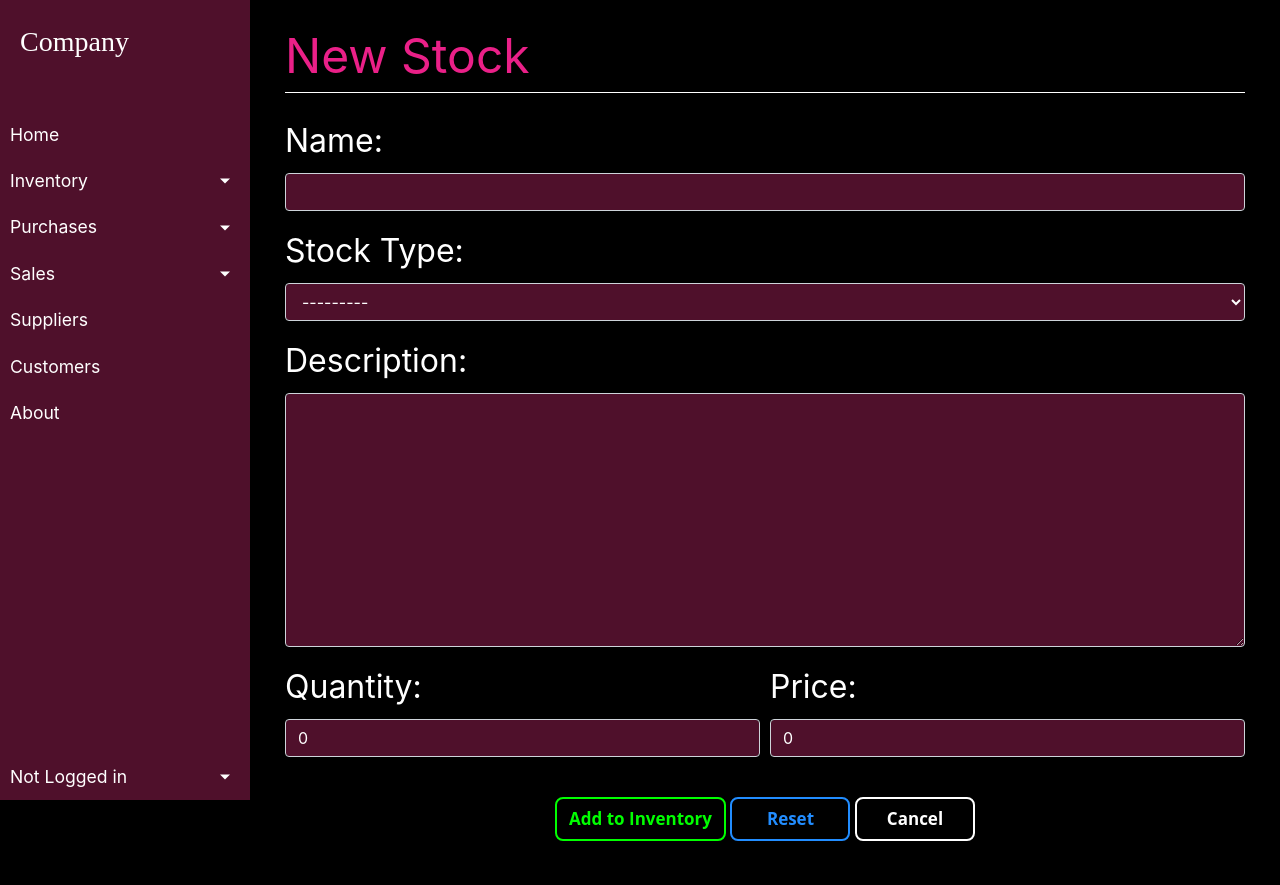
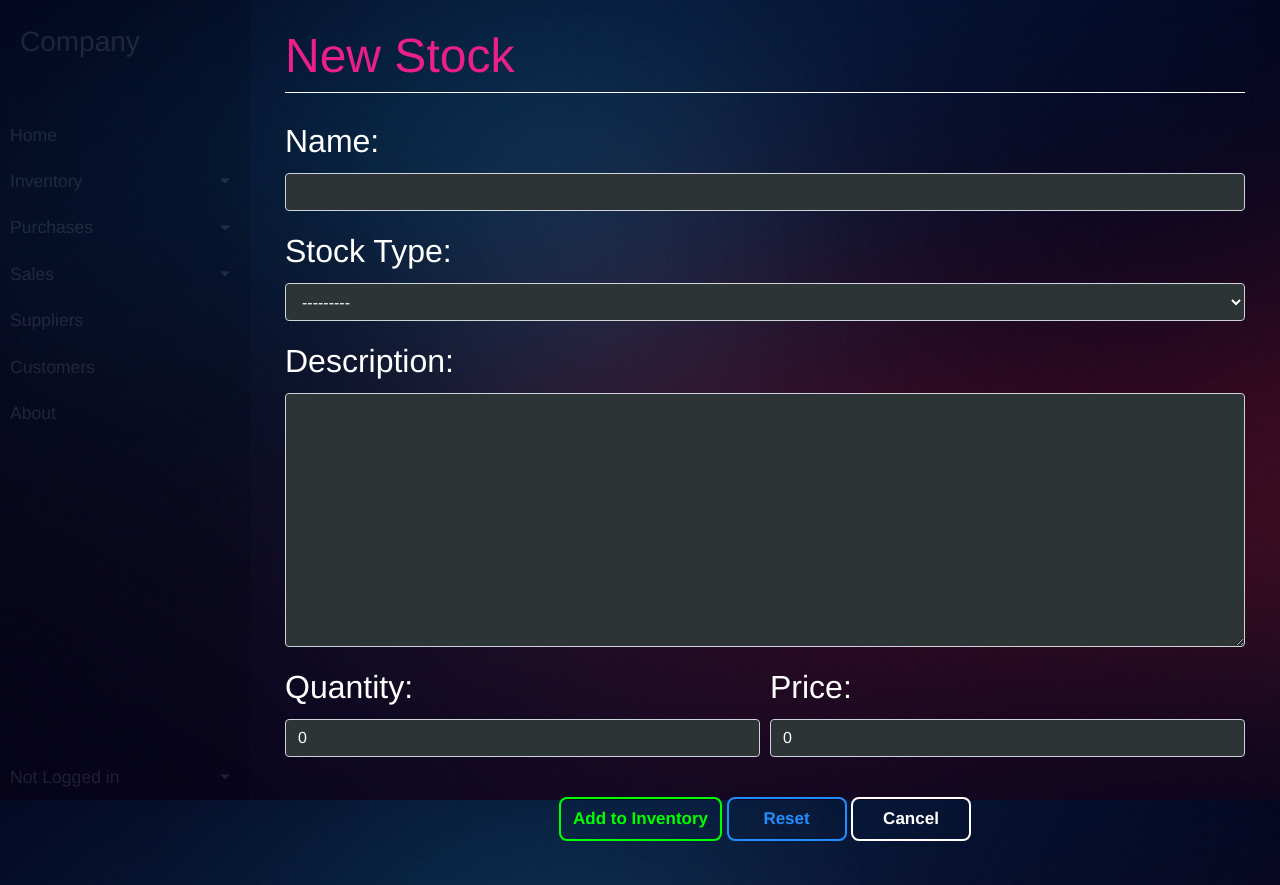
Before and after one commit to akashroshan135/inventory-management, a Django app: page /inventory/new in a window 1280 px wide. Run offline with Django 3.2, Linux system fonts and the light colour scheme; tables that the repository leaves empty hold one stand-in row (values such as "Sample post"); some libraries are stand-ins or nearby versions; some web fonts are replaced.

Commit message:
WIP, experimenting with ui colors,

```diff
--- a/homepage/static/css/main.css
+++ b/homepage/static/css/main.css
@@ -1,25 +1,17 @@
-/* latin-ext */
-@font-face {
-  font-family: 'Audiowide';
-  font-style: normal;
-  font-weight: 400;
-  src: local('Audiowide Regular'), local('Audiowide-Regular'), url(https://fonts.gstatic.com/s/audiowide/v8/l7gdbjpo0cum0ckerWCdmA_OIxo.woff2) format('woff2');
-  unicode-range: U+0100-024F, U+0259, U+1E00-1EFF, U+2020, U+20A0-20AB, U+20AD-20CF, U+2113, U+2C60-2C7F, U+A720-A7FF;
+@import url('https://fonts.googleapis.com/css?family=Montserrat&display=swap');
+
+html *
+{
+  font-family: Helvetica !important;
 }
-/* latin */
-@font-face {
-  font-family: 'Audiowide';
-  font-style: normal;
-  font-weight: 400;
-  src: local('Audiowide Regular'), local('Audiowide-Regular'), url(https://fonts.gstatic.com/s/audiowide/v8/l7gdbjpo0cum0ckerWCdlg_O.woff2) format('woff2');
-  unicode-range: U+0000-00FF, U+0131, U+0152-0153, U+02BB-02BC, U+02C6, U+02DA, U+02DC, U+2000-206F, U+2074, U+20AC, U+2122, U+2191, U+2193, U+2212, U+2215, U+FEFF, U+FFFD;
-}
-
 
 body,
 html {
   height: 100%;
-  background-color: #000000;
+  background-image: url(darkBlur.jpg) !important;
+  background-repeat: no-repeat;
+  background-attachment: fixed;
+  background-size: cover;
 }
 
 .form-group{
@@ -247,16 +239,16 @@ html { width: 100%; height:100%; overflow:hidden; }
 
 
 
-/* Navbar title CSS */
 .titlefont{
+    color: #228DFF;
+    /*font-family: Helvetica;*/
 
-    color: #228DFF;
-    font-family: Audiowide;
+    font-family: "Montserrat", sans-serif;
   }
 
 
 .textinput{
-  background-color: #4F102B;
+  background-color: #2d3436;
   color: white;
 }
 
@@ -271,7 +263,7 @@ html { width: 100%; height:100%; overflow:hidden; }
 }
 
 .textinput:focus{
-  background-color:#4F102B;
+  background-color:#2d3436;
   color: white;
 }
 
--- a/homepage/static/css/sidebar.css
+++ b/homepage/static/css/sidebar.css
@@ -16,8 +16,9 @@
     top: 0;
     left: 0;
     height: 100vh;
-    z-index: 999;
-    background: #4F102B;
+    z-index: 999;    opacity: 0.1;
+
+    background: rgb(0, 0, 0);
     color: #fff;
     transition: all 0.3s;
 }
@@ -28,12 +29,11 @@
 
 .sidebar-header {
     padding: 20px;
-    background: #4F102B;
+    /*background: #4F102B;*/
 }
 
 .sidebar-components {
     padding: 20px 0;
-    border-bottom: 1px solid #4F102B;
 }
 
 .sidebar-paragraph {
@@ -60,7 +60,7 @@ a.right-arrow[data-toggle="collapse"] {
 }
 
 .sidebar-button:hover {
-    color: #4F102B;
+    color: #fd79a8;
     background: #fff;
 }
 
```
Also changed, not shown: homepage/static/css/darkBlur.jpg (added), homepage/static/css/fonts/Helvetica.woff2 (added), homepage/static/css/fonts/l7gdbjpo0cum0ckerWCdlg_O.woff2 (added), homepage/static/css/fonts/l7gdbjpo0cum0ckerWCdmA_OIxo.woff2 (added).
